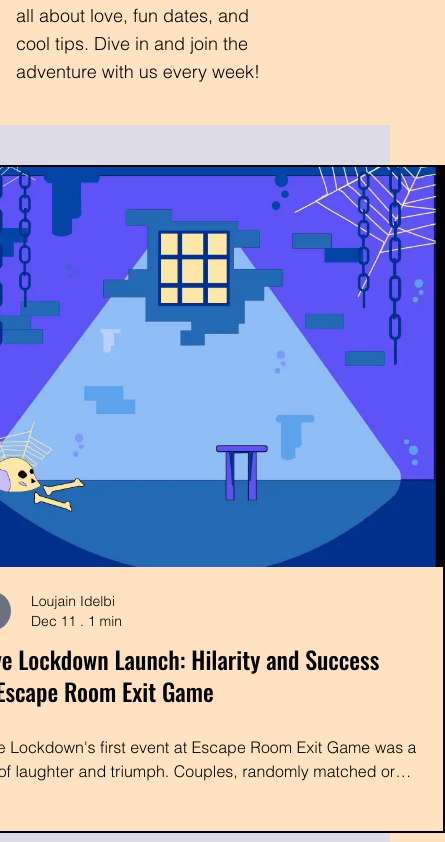
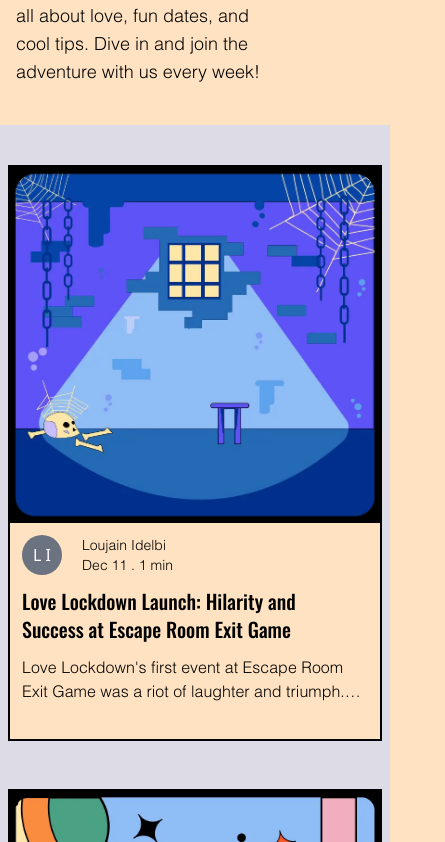
Before and after one commit to Amir-alhelwani/love-lockdown, a React (Vite) app: page /blog in a window 390 px wide. Shown: the part 702-1544 px from the top of the page, 445 px wide, since content can reach past the window. Built offline with nearby package versions, Linux system fonts and the light colour scheme.

Commit message:
fix glog card in mobile screen

```diff
--- a/src/features/escape-rooms/components/RoomCard.tsx
+++ b/src/features/escape-rooms/components/RoomCard.tsx
@@ -14,8 +14,8 @@ const RoomCard = ({ room }: { room: GetRooms }) => {
           alt={room.room.roomName}
         />
       </div>
-      <div className="w-full flex flex-col justify-start items-center -translate-y-1/3">
-        <h3 className="w-full text-xl">{room.room.roomName}</h3>
+      <div className="w-full rounded-t-lg bg-lavender-gray/60 flex flex-col justify-start items-center -translate-y-1/3">
+        <h3 className="w-full pl-3 pt-1 text-xl">{room.room.roomName}</h3>
         <p title={room.room.description} className="pt-4 line-clamp-3">
           {room.room.description}
         </p>
--- a/src/pages/Blog.tsx
+++ b/src/pages/Blog.tsx
@@ -33,22 +33,22 @@ const Blog = () => {
         </div>
       </section>
       <section className="bg-lavender-gray">
-        <div className="max-w-7xl px-4 py-10 mx-auto">
+        <div className="max-w-7xl px-2 sm:px-4 py-10 mx-auto">
           <div className="flex flex-col md:flex-row justify-center items-center gap-12">
             {blogs.map((blog) => (
               <Link
                 key={blog.id}
                 to={blog.id.toString()}
-                className="w-[500px] border-2 border-black"
+                className="w-full sm:w-[500px] border-2 border-black"
               >
-                <div className="bg-black w-full h-[400px]">
+                <div className="bg-black w-full h-[250] sm:h-[400px]">
                   <img
                     className="w-full h-full object-cover"
                     src={blog.image}
                     alt=""
                   />
                 </div>
-                <div className="bg-papaya-whip p-6">
+                <div className="bg-papaya-whip p-3 sm:p-6">
                   <div className="flex justify-start items-center gap-5 mb-3">
                     <div className="w-10 h-10 bg-gray-500 rounded-full text-white flex justify-center items-center">
                       L I
@@ -58,8 +58,8 @@ const Blog = () => {
                       <p>Dec 11 . {blog.readTime} min</p>
                     </div>
                   </div>
-                  <h3 className="pb-3 max-w-[95%] text-2xl">{blog.title}</h3>
-                  <p className="line-clamp-2 mt-4 mb-6">{blog.description}</p>
+                  <h3 className="pb-3 max-w-[95%] text-xl sm:text-2xl">{blog.title}</h3>
+                  <p className="line-clamp-2 sm:mt-4 mb-6">{blog.description}</p>
                 </div>
               </Link>
             ))}
```
